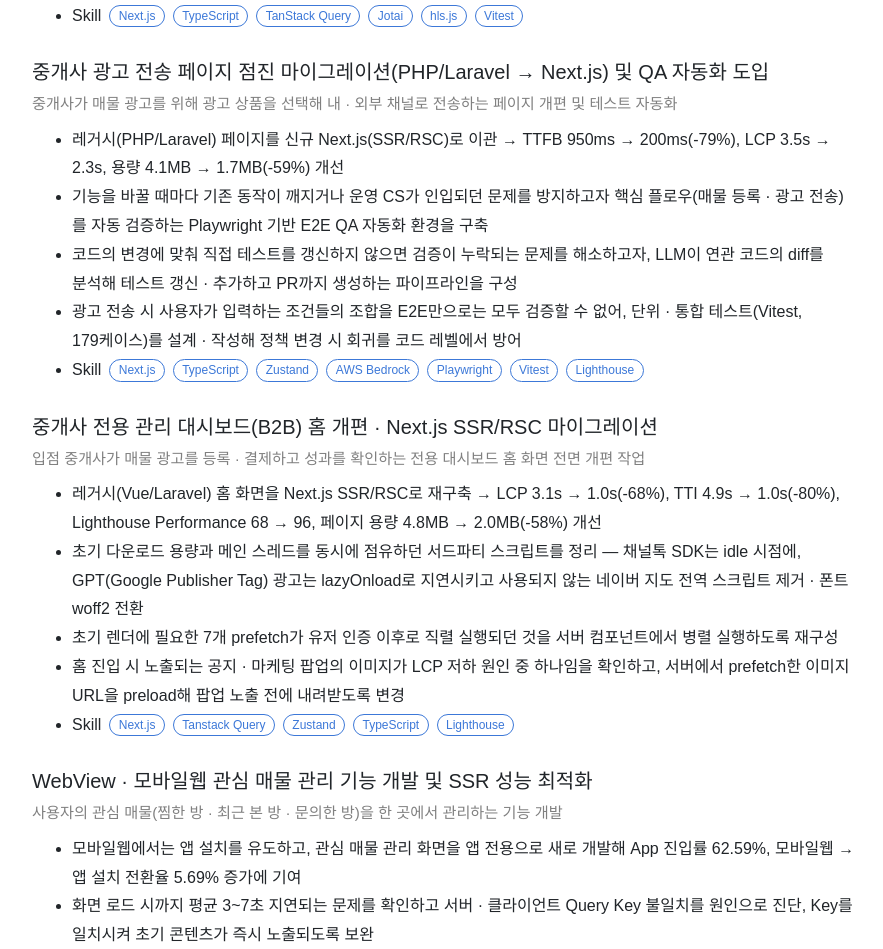
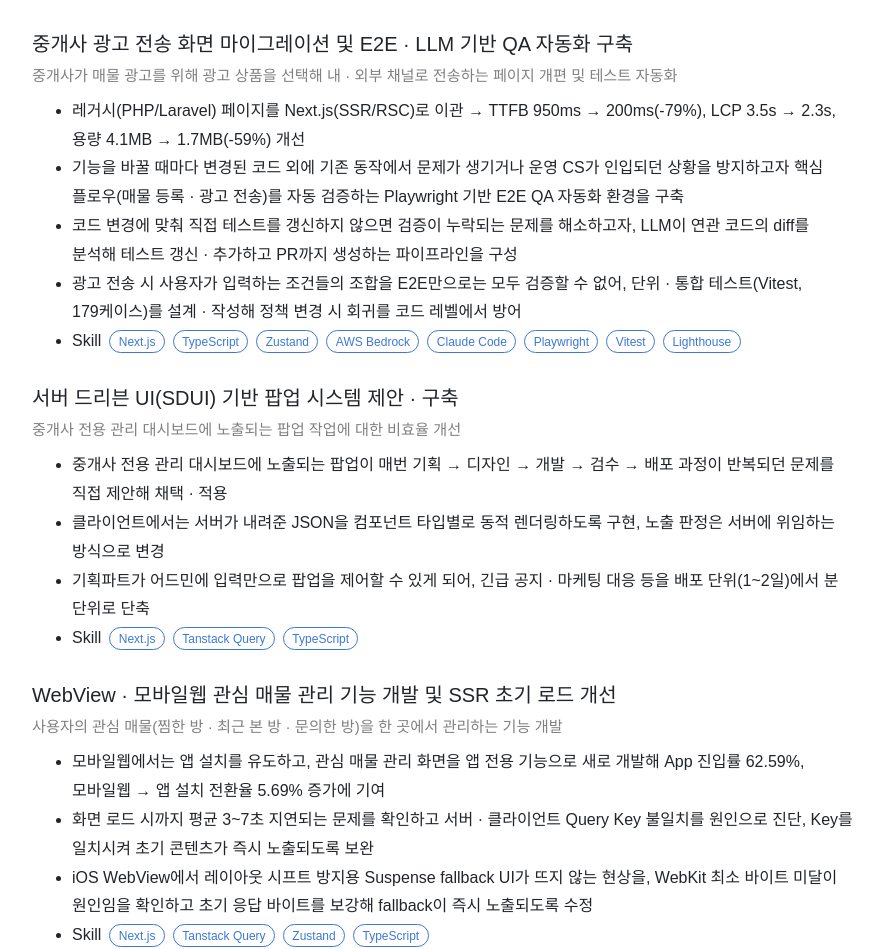
Before and after one commit to kwonjihyeon-dev/kwonjihyeon-dev.github.io, a Next.js app: page / in a window 1280 px wide. Shown: the part 1070-2019 px from the top of the page, without its empty margins (338-1221 px from the left). Built offline with nearby package versions, Linux system fonts and the light colour scheme; a web font is replaced by a local one.

Commit message:
update: resume - 경력 순서 재배치, 인천공항 경력 추가 및 문구 정리

```diff
--- a/component/experience/row.tsx
+++ b/component/experience/row.tsx
@@ -58,9 +58,9 @@ export default function ExperienceRow({
           )}
           {item.positions.map((position, posIndex) => (
             <div key={posIndex.toString()} className={posIndex > 0 ? 'mt-4' : ''}>
-              <div style={Style.positionTitle}>{position.title}</div>
+              {position.title && <div style={Style.positionTitle}>{position.title}</div>}
               {position.subtitle && <div style={Style.positionSubtitle}>{position.subtitle}</div>}
-              <ul className="pt-2">
+              <ul className={position.title || position.subtitle ? 'pt-2' : 'pt-0 mb-0'}>
                 {position.descriptions.map((description, descIndex) => (
                   <li key={descIndex.toString()}>{renderDescription(description)}</li>
                 ))}
--- a/payload/experience.ts
+++ b/payload/experience.ts
@@ -9,25 +9,25 @@ const experience: IExperience.Payload = {
       startedAt: '2023-10',
       positions: [
         {
-          title: 'HLS 기반 숏폼 영상 피드 신규 구축 및 렌더링 성능 최적화',
-          subtitle: '모바일 웹 매물 상세페이지에서 진입하는 풀스크린 영상 피드 신규 개발',
+          title: '중개사 전용 관리 대시보드(B2B) 홈 개편 · Next.js SSR/RSC 마이그레이션',
+          subtitle:
+            '입점 중개사가 매물 광고를 등록 · 결제하고 성과를 확인하는 전용 대시보드 홈 화면 전면 개편 작업',
           descriptions: [
-            '스와이프 즉시 영상이 재생되어야 하는 숏폼 특성상 앞뒤 영상 1장을 미리 받아두고, 뷰포트 밖에 위치한 영상은 그리지 않도록 처리',
-            'Safari에서 스와이프 시 직전 영상이 상단에 걸린 채 멈추는 문제를 Safari Timeline에서 렌더링 병목이 JS가 아니라 레이어 합성(JS의 6배)임을 확인하고 수정 → **슬라이드 중 화면 정지 165ms → 0, 드래그 중 414ms → 41ms, 레이어 합성 351ms → 64ms, 32 → 38fps**',
-            '드래그마다 피드 전체가 리렌더되던 것을 memo로 차단해 **초당 101회 → 9회**, 영상 진행 시간을 알려주는 프로그레스바는 state 대신 DOM 직접 갱신으로 바꿔 **리렌더 없이 처리**',
-            'hls.js가 영상 재생 준비 단계에서 브라우저 자막 트랙을 전부 비우는 로직을 소스 코드에서 확인하고, 네이티브 자막 API 대신 VTT 파일을 파싱해 렌더하도록 구현',
+            '레거시(Vue/Laravel) 홈 화면을 Next.js로 재구축 → **LCP 3.1s → 1.0s(-68%), TTI 4.9s → 1.0s(-80%), Lighthouse Performance · Accessibility 68 → 97, 페이지 용량 4.8MB → 2.0MB(-58%)** 개선',
+            '초기 다운로드 용량과 메인 스레드를 동시에 점유하던 서드파티 스크립트를 정리 — 채널톡 SDK는 idle 시점에, GPT(Google Publisher Tag) 광고는 lazyOnload로 지연시키고 사용되지 않는 네이버 지도 전역 스크립트 제거 · 폰트 woff2 전환',
+            '초기 렌더에 필요한 7개 prefetch가 유저 인증 이후로 직렬 실행되던 것을 서버 컴포넌트에서 병렬 실행하도록 재구성',
+            '홈 진입 시 노출되는 공지 · 마케팅 팝업의 이미지가 LCP 저하 원인 중 하나임을 확인하고, 서버에서 prefetch한 이미지 URL을 preload해 팝업 노출 전에 내려받도록 변경',
           ],
-          skill: ['Next.js', 'TypeScript', 'TanStack Query', 'Jotai', 'hls.js', 'Vitest'],
+          skill: ['Next.js', 'Tanstack Query', 'Zustand', 'TypeScript', 'Lighthouse'],
         },
         {
-          title:
-            '중개사 광고 전송 페이지 점진 마이그레이션(PHP/Laravel → Next.js) 및 QA 자동화 도입',
+          title: '중개사 광고 전송 화면 마이그레이션 및 E2E · LLM 기반 QA 자동화 구축',
           subtitle:
             '중개사가 매물 광고를 위해 광고 상품을 선택해 내 · 외부 채널로 전송하는 페이지 개편 및 테스트 자동화',
           descriptions: [
-            '레거시(PHP/Laravel) 페이지를 신규 Next.js(SSR/RSC)로 이관 → **TTFB 950ms → 200ms(-79%), LCP 3.5s → 2.3s, 용량 4.1MB → 1.7MB(-59%)** 개선',
-            '기능을 바꿀 때마다 기존 동작이 깨지거나 운영 CS가 인입되던 문제를 방지하고자 **핵심 플로우(매물 등록 · 광고 전송)를 자동 검증하는 Playwright 기반 E2E QA 자동화 환경을 구축**',
-            '코드의 변경에 맞춰 직접 테스트를 갱신하지 않으면 검증이 누락되는 문제를 해소하고자, **LLM이 연관 코드의 diff를 분석해 테스트 갱신 · 추가하고 PR까지 생성**하는 파이프라인을 구성',
+            '레거시(PHP/Laravel) 페이지를 Next.js(SSR/RSC)로 이관 → **TTFB 950ms → 200ms(-79%), LCP 3.5s → 2.3s, 용량 4.1MB → 1.7MB(-59%)** 개선',
+            '기능을 바꿀 때마다 변경된 코드 외에 기존 동작에서 문제가 생기거나 운영 CS가 인입되던 상황을 방지하고자 **핵심 플로우(매물 등록 · 광고 전송)를 자동 검증하는 Playwright 기반 E2E QA 자동화 환경을 구축**',
+            '코드 변경에 맞춰 직접 테스트를 갱신하지 않으면 검증이 누락되는 문제를 해소하고자, **LLM이 연관 코드의 diff를 분석해 테스트 갱신 · 추가하고 PR까지 생성**하는 파이프라인을 구성',
             '광고 전송 시 사용자가 입력하는 조건들의 조합을 E2E만으로는 모두 검증할 수 없어, **단위 · 통합 테스트(Vitest, 179케이스)를 설계 · 작성**해 정책 변경 시 회귀를 코드 레벨에서 방어',
           ],
           skill: [
@@ -35,43 +35,11 @@ const experience: IExperience.Payload = {
             'TypeScript',
             'Zustand',
             'AWS Bedrock',
+            'Claude Code',
             'Playwright',
             'Vitest',
             'Lighthouse',
           ],
-        },
-        {
-          title: '중개사 전용 관리 대시보드(B2B) 홈 개편 · Next.js SSR/RSC 마이그레이션',
-          subtitle:
-            '입점 중개사가 매물 광고를 등록 · 결제하고 성과를 확인하는 전용 대시보드 홈 화면 전면 개편 작업',
-          descriptions: [
-            '레거시(Vue/Laravel) 홈 화면을 Next.js SSR/RSC로 재구축 → **LCP 3.1s → 1.0s(-68%), TTI 4.9s → 1.0s(-80%), Lighthouse Performance 68 → 96, 페이지 용량 4.8MB → 2.0MB(-58%)** 개선',
-            '초기 다운로드 용량과 메인 스레드를 동시에 점유하던 서드파티 스크립트를 정리 — 채널톡 SDK는 idle 시점에, GPT(Google Publisher Tag) 광고는 lazyOnload로 지연시키고 사용되지 않는 네이버 지도 전역 스크립트 제거 · 폰트 woff2 전환',
-            '초기 렌더에 필요한 7개 prefetch가 유저 인증 이후로 직렬 실행되던 것을 서버 컴포넌트에서 병렬 실행하도록 재구성',
-            '홈 진입 시 노출되는 공지 · 마케팅 팝업의 이미지가 LCP 저하 원인 중 하나임을 확인하고, 서버에서 prefetch한 이미지 URL을 preload해 팝업 노출 전에 내려받도록 변경',
-          ],
-          skill: ['Next.js', 'Tanstack Query', 'Zustand', 'TypeScript', 'Lighthouse'],
-        },
-        {
-          title: 'WebView · 모바일웹 관심 매물 관리 기능 개발 및 SSR 성능 최적화',
-          subtitle:
-            '사용자의 관심 매물(찜한 방 · 최근 본 방 · 문의한 방)을 한 곳에서 관리하는 기능 개발',
-          descriptions: [
-            '모바일웹에서는 앱 설치를 유도하고, 관심 매물 관리 화면을 앱 전용으로 새로 개발해 **App 진입률 62.59%, 모바일웹 → 앱 설치 전환율 5.69% 증가**에 기여',
-            '화면 로드 시까지 평균 3~7초 지연되는 문제를 확인하고 서버 · 클라이언트 Query Key 불일치를 원인으로 진단, Key를 일치시켜 초기 콘텐츠가 즉시 노출되도록 보완',
-            'iOS WebView에서 레이아웃 시프트 방지용 Suspense fallback UI가 뜨지 않는 현상을, WebKit 최소 바이트 미달이 원인임을 확인하고 초기 응답 바이트를 보강해 fallback이 즉시 노출되도록 수정',
-          ],
-          skill: ['Next.js', 'Tanstack Query', 'Zustand', 'TypeScript'],
-        },
-        {
-          title: '모바일웹 개인회원 매물 광고 퍼널 개선',
-          subtitle:
-            '사용자가 매물을 피터팬 · 네이버페이 부동산 · 네이버 카페 등 내 · 외부 채널에 광고할 수 있는 기능',
-          descriptions: [
-            '매물 광고 전송 퍼널을 개선해 **네이버 카페 전송 성공률 91.7%, 결제 관련 CS 인입 0건** 등 팀 성과에 기여',
-            '개선 과정에서 뒤로가기 · 재방문 시 입력 데이터가 유실되던 문제를, 파편화된 IndexedDB 접근 로직이 원인임을 확인 → IndexedDB 접근을 단일 Class로 캡슐화하고 Vuex store에서만 호출하도록 단일화해 데이터 보존 · 일관성 확보',
-          ],
-          skill: ['IndexedDB', 'Vue', 'Vuex'],
         },
         {
           title: '서버 드리븐 UI(SDUI) 기반 팝업 시스템 제안 · 구축',
@@ -84,15 +52,47 @@ const experience: IExperience.Payload = {
           skill: ['Next.js', 'Tanstack Query', 'TypeScript'],
         },
         {
+          title: 'WebView · 모바일웹 관심 매물 관리 기능 개발 및 SSR 초기 로드 개선',
+          subtitle:
+            '사용자의 관심 매물(찜한 방 · 최근 본 방 · 문의한 방)을 한 곳에서 관리하는 기능 개발',
+          descriptions: [
+            '모바일웹에서는 앱 설치를 유도하고, 관심 매물 관리 화면을 앱 전용 기능으로 새로 개발해 **App 진입률 62.59%, 모바일웹 → 앱 설치 전환율 5.69% 증가**에 기여',
+            '화면 로드 시까지 평균 3~7초 지연되는 문제를 확인하고 서버 · 클라이언트 Query Key 불일치를 원인으로 진단, Key를 일치시켜 초기 콘텐츠가 즉시 노출되도록 보완',
+            'iOS WebView에서 레이아웃 시프트 방지용 Suspense fallback UI가 뜨지 않는 현상을, WebKit 최소 바이트 미달이 원인임을 확인하고 초기 응답 바이트를 보강해 fallback이 즉시 노출되도록 수정',
+          ],
+          skill: ['Next.js', 'Tanstack Query', 'Zustand', 'TypeScript'],
+        },
+        {
+          title: 'HLS 기반 숏폼 영상 피드 구축 및 렌더링 성능 최적화',
+          subtitle: '모바일 웹 매물 상세페이지에서 진입하는 풀스크린 영상 피드 신규 개발',
+          descriptions: [
+            '스와이프 즉시 영상이 재생되어야 하는 숏폼 특성상 앞뒤 영상 1장을 미리 받아두고, 뷰포트 밖에 위치한 영상은 그리지 않도록 처리',
+            'Safari에서 스와이프 시 직전 영상이 상단에 걸린 채 멈추는 문제를 Safari Timeline에서 렌더링 병목이 JS가 아니라 레이어 합성(JS의 6배)임을 확인하고 수정 → **슬라이드 중 화면 정지 165ms → 0, 드래그 중 414ms → 41ms, 레이어 합성 351ms → 64ms, 32 → 38fps**',
+            '드래그마다 피드 전체가 리렌더되던 것을 memo로 차단해 **초당 101회 → 9회**, 영상 진행 시간을 알려주는 프로그레스바는 state 대신 DOM 직접 갱신으로 바꿔 **리렌더 없이 처리**',
+            'hls.js가 영상 재생 준비 단계에서 브라우저 자막 트랙을 전부 비우는 로직을 소스 코드에서 확인하고, 네이티브 자막 API 대신 VTT 파일을 파싱해 렌더하도록 구현',
+          ],
+          skill: ['Next.js', 'TypeScript', 'TanStack Query', 'Jotai', 'hls.js', 'Vitest'],
+        },
+        {
           title: '디자인 토큰 자동화 파이프라인 및 디자인 시스템 구축',
           subtitle:
-            'React/Vue/PHP 6개 프로젝트의 스타일을 Figma 토큰 변경만으로 자동 반영되도록 디자인 토큰 자동화 구축',
+            'React/Vue/PHP 6개 프로젝트가 사용하는 디자인 토큰을 Figma 변경만으로 자동 반영되도록 파이프라인 구축',
           descriptions: [
-            '6개 프로젝트가 스타일 값을 각자 하드코딩 · 개별 관리해 토큰 변경 시 수동 동기화와 불일치가 반복되던 문제를 해결하고자, Figma 토큰을 @tokens-studio/sd-transforms + Style Dictionary로 변환해 환경별 출력물(TailwindCSS, SCSS)을 자동 생성하는 파이프라인 구축',
-            'Figma 토큰 변경만으로 6개 프로젝트 스타일이 일괄 반영되어, 수동 동기화 작업과 스타일 불일치 제거',
+            '6개 프로젝트가 사용하는 토큰 값을 각자 하드코딩 · 개별 관리해 토큰 변경 시 수동 동기화와 불일치가 반복되던 문제를 해결하고자, Figma 토큰을 @tokens-studio/sd-transforms + Style Dictionary로 변환해 환경별 출력물(TailwindCSS, SCSS)을 자동 생성하는 파이프라인 구축',
+            'Figma 토큰 변경만으로 6개 프로젝트에 일괄 반영되어, 수동 동기화 작업과 불일치 제거',
             '디자인 시스템 UI 컴포넌트 일부를 분담 구현하고 Storybook으로 문서화, 재사용성 · 일관성 확보에 기여',
           ],
           skill: ['GitHub Actions', 'TailwindCSS', 'SCSS', 'Style Dictionary', 'Storybook'],
+        },
+        {
+          title: '모바일웹 개인회원 매물 광고 퍼널 개선',
+          subtitle:
+            '사용자가 매물을 피터팬 · 네이버페이 부동산 · 네이버 카페 등 내 · 외부 채널에 광고할 수 있는 기능',
+          descriptions: [
+            '매물 광고 전송 퍼널을 개선해 **네이버 카페 전송 성공률 91.7%, 결제 관련 CS 인입 0건** 등 팀 성과에 기여',
+            '개선 과정에서 뒤로가기 · 재방문 시 입력 데이터가 유실되던 문제를, 파편화된 IndexedDB 접근 로직이 원인임을 확인 → IndexedDB 접근을 단일 Class로 캡슐화하고 Vuex store에서만 호출하도록 단일화해 데이터 보존 · 일관성 확보',
+          ],
+          skill: ['IndexedDB', 'Vue', 'Vuex'],
         },
         // {
         //   title: 'AI 사주·풍수 매물 분석 (PoC)',
@@ -138,7 +138,6 @@ const experience: IExperience.Payload = {
       endedAt: '2021-05',
       positions: [
         {
-          title: '여객 안내',
           descriptions: ['인천국제공항 여객 안내 업무 · 자회사 전환 과정에서 소속 회사 2회 변경'],
         },
       ],
```
Also changed, not shown: component/experience/IExperience.ts (+6 -2 lines), 2 other files (tests, documents, lock files or other folders).
